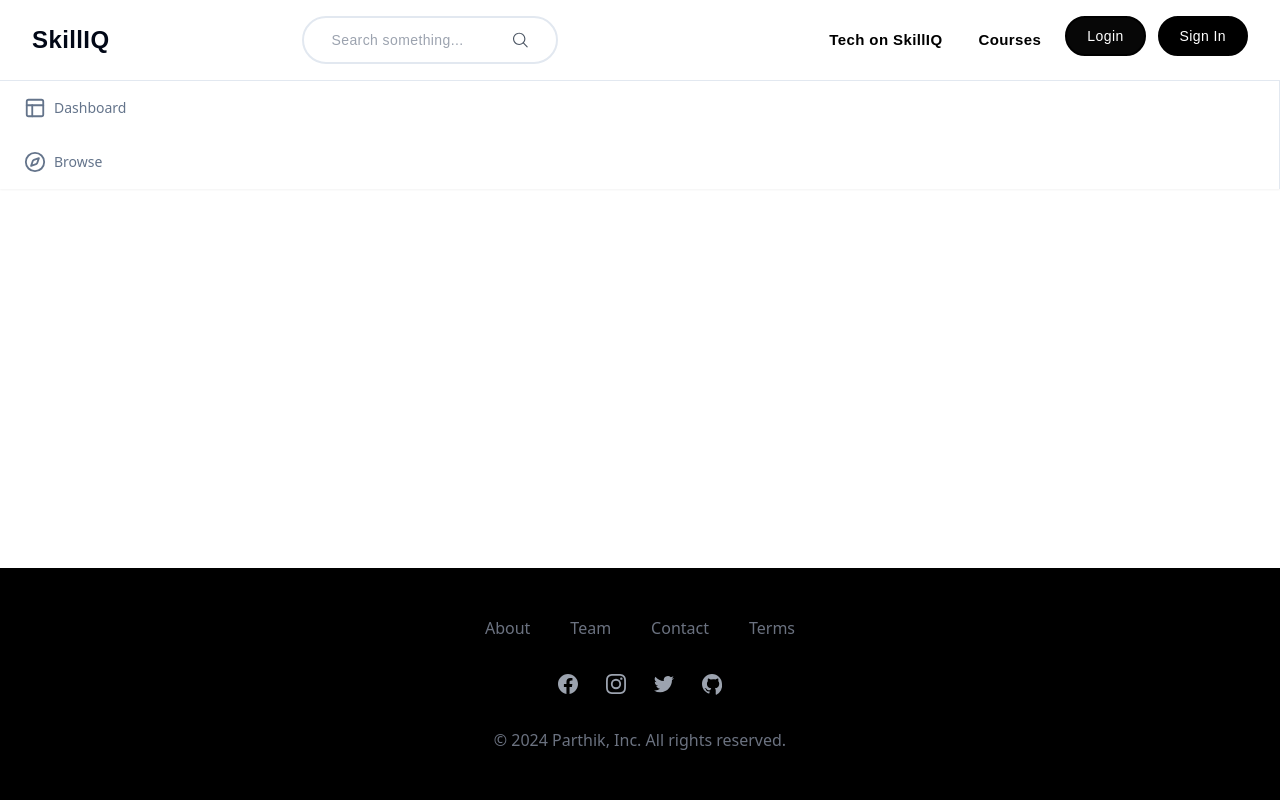
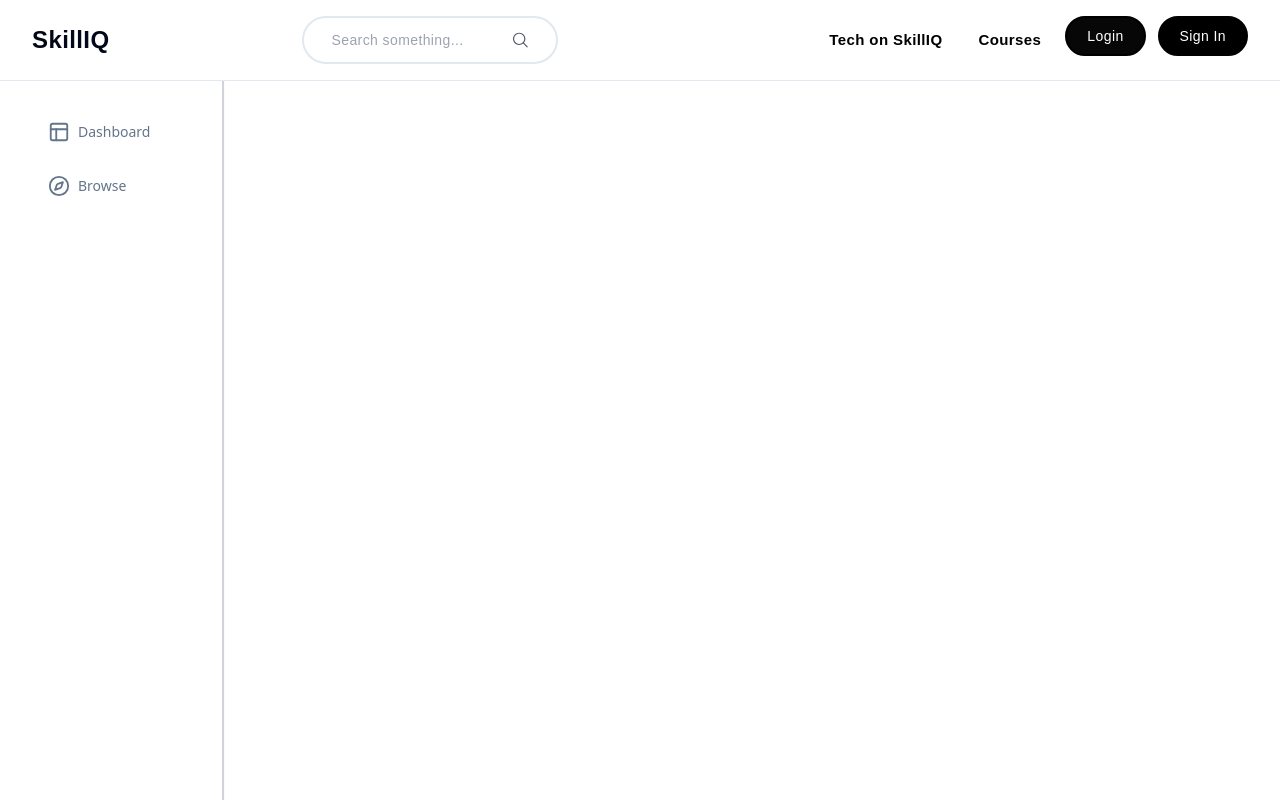
Before and after one commit to DIYORAP/OLP, a React (Vite) app in the folder frontend/: page /side in a window 1280 px wide. Shown: the top 800 px of the page. Built offline with nearby package versions, Linux system fonts and the light colour scheme.

Commit message:
fixing sidebar

```diff
--- a/frontend/src/components/Sidebaritem.jsx
+++ b/frontend/src/components/Sidebaritem.jsx
@@ -26,6 +26,8 @@ export default function Sidebaritem({ icon: Icon, label, href }) {
         <Icon size={22} className={cn("text-slate-500", isActive && "text-sky-700")} />
         {label}
       </div>
+      <div className={cn("ml-auto opacity-0 border-2 border-black h-full transition-all", isActive && "opacity-100")} />
+
     </button>
   );
 }
--- a/frontend/src/pages/sidebar/Sidebar.jsx
+++ b/frontend/src/pages/sidebar/Sidebar.jsx
@@ -1,12 +1,21 @@
-import React from 'react'
-import Sidebarroute from "../../components/Sidebarroutes"
+import React from 'react';
+import Sidebarroute from "../../components/Sidebarroutes";
 
 function Sidebar() {
     return (
-        <div className='h-full border-r flex flex-col overflow-y-auto bg-white shadow-sm'>
-            <Sidebarroute />
+
+        <div className="flex h-screen">
+
+            <div className="hidden md:flex  z-50 w-56 border-r-2 border-gray-300 bg-white shadow-sm">
+                <div className="flex flex-col overflow-y-auto p-6">
+                    <Sidebarroute />
+                </div>
+            </div>
         </div>
-    )
+
+
+
+    );
 }
 
-export default Sidebar
+export default Sidebar;
```
